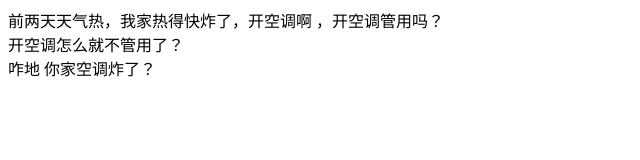
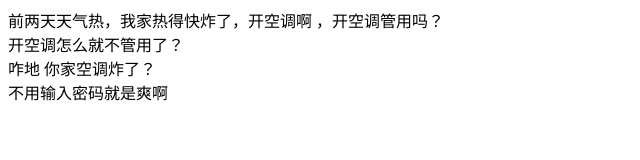
Before and after one commit to taojin3209/myking, a plain HTML site: page index.html in a window 1280 px wide. Shown: the whole page, without its empty margins (0-640 px from the left). Drawn offline with Linux system fonts and the light colour scheme.

Commit message:
咖喱上传

```diff
--- a/index.html
+++ b/index.html
@@ -12,6 +12,8 @@
     <div>前两天天气热，我家热得快炸了，开空调啊 ，开空调管用吗？</div>
     <div>开空调怎么就不管用了？</div>
     <div>咋地 你家空调炸了？</div>
+
+    <div>不用输入密码就是爽啊</div>
 </body>
 
 </html>
```
